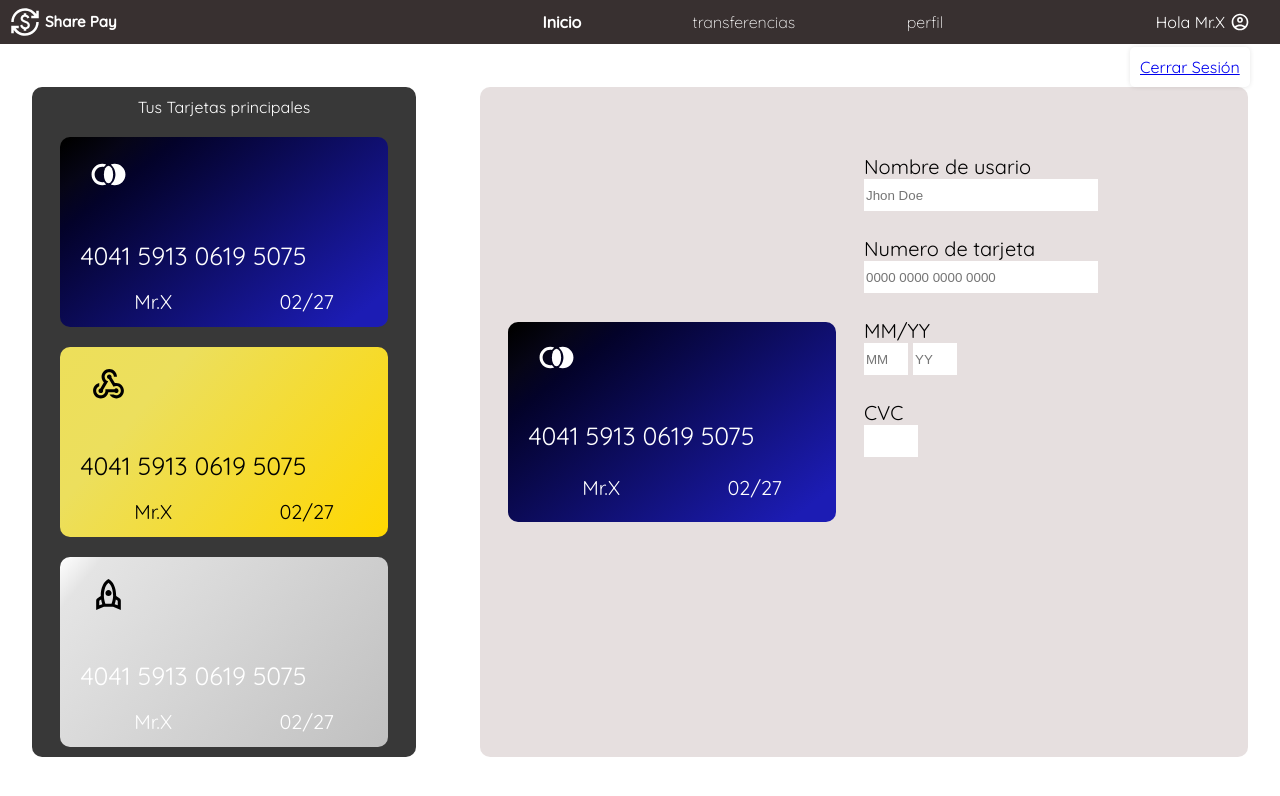
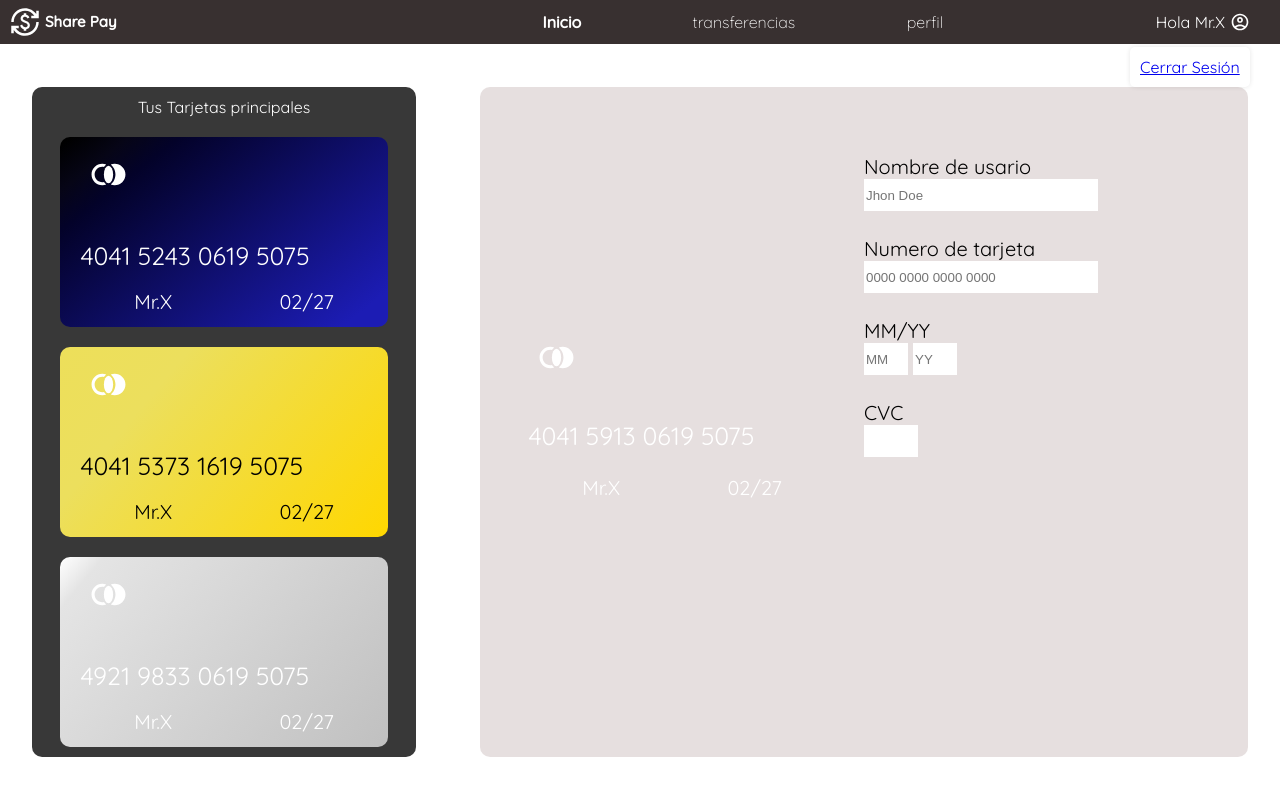
Before and after one commit to sant1ln/Share-Pay, a React (Vite) app: page /#/ in a window 1280 px wide. Both pictures are taken after a click on the button "Entrar". Shown: the top 796 px of the page. Built offline with nearby package versions, Linux system fonts and the light colour scheme.

Commit message:
Connect reducer with Cards view

```diff
--- a/src/components/Card.jsx
+++ b/src/components/Card.jsx
@@ -5,35 +5,18 @@ import platinum_logo from '../assets/icons/card_icon_3.svg'
 import { AuthContext } from '../context/auth/AuthContext';
 import './styles/card.css'
 
-export const Card = () => {
+export const Card = ({ type, number, expiration }) => {
 
   const { authState: { user } } = React.useContext(AuthContext);
+
   return (
     <>
-      <div className='card premium'>
+      <div className='card premium' id={type}>
         <img src={premium_logo} alt="logo_card" />
-        <span className='card-number'>4041 5913 0619 5075</span>
+        <span className='card-number'>{number}</span>
         <div className='card-user'>
           <p>{user}</p>
-          <p>02/27</p>
-        </div>
-      </div>
-
-      <div className='card gold'>
-        <img src={gold_logo} alt="logo_card" />
-        <span className='card-number'>4041 5913 0619 5075</span>
-        <div className='card-user'>
-          <p>{user}</p>
-          <p>02/27</p>
-        </div>
-      </div>
-
-      <div className='card platinum'>
-        <img src={platinum_logo} alt="logo_card" />
-        <span className='card-number'>4041 5913 0619 5075</span>
-        <div className='card-user'>
-          <p>{user}</p>
-          <p>02/27</p>
+          <p>{expiration}</p>
         </div>
       </div>
     </>
--- a/src/components/UserCard.jsx
+++ b/src/components/UserCard.jsx
@@ -1,12 +1,26 @@
-import React from 'react'
+import React, { useContext } from 'react'
+import { CardContext } from '../context/cards/CardContext';
 import { Card } from './Card';
 import './styles/usercard.css'
 
 export const UserCard = () => {
+
+  const { cardState: { cards } } = useContext(CardContext);
+
+  console.log(cards)
   return (
     <section className='user-card'>
       <p>Tus Tarjetas principales</p>
-      <Card />
+      {
+        cards.map(({ type, number, expiration }) => (
+          <Card
+            key={number}
+            number={number}
+            expiration={expiration}
+            type={type}
+            />
+        ))
+      }
     </section>
   )
 }
--- a/src/components/styles/card.css
+++ b/src/components/styles/card.css
@@ -27,18 +27,18 @@
   justify-content: space-around;
 }
 
-.premium {
+#premium {
   background: rgb(0, 0, 0);
   background: linear-gradient(142deg, rgba(0, 0, 0, 1) 2%, rgba(6, 5, 22, 1) 12%, rgba(3, 2, 41, 1) 21%, rgba(28, 28, 180, 1) 92%);
 }
 
-.gold {
+#gold {
   background: rgb(34, 193, 195);
   background: linear-gradient(130deg, rgba(34, 193, 195, 1) 0%, rgba(210, 233, 217, 1) 0%, rgba(237, 223, 90, 1) 0%, rgba(236, 223, 93, 1) 27%, rgba(255, 215, 0, 1) 100%);
   color: #000;
 }
 
-.platinum {
+#platinum {
   background: rgb(255, 255, 255);
   background: linear-gradient(130deg, rgba(255, 255, 255, 1) 0%, rgba(228, 228, 228, 1) 9%, rgba(192, 192, 192, 1) 100%);
 }
--- a/src/context/cards/cardReducer.js
+++ b/src/context/cards/cardReducer.js
@@ -4,23 +4,23 @@ export const initialCardState = {
   cards: [
     {
       type: 'premium',
-      number: '4041 5913 0619 5075',
+      number: '4041 5243 0619 5075',
       expiration: '02/27'
     },
     {
       type: 'gold',
-      number: '4041 5913 0619 5075',
+      number: '4041 5373 1619 5075',
       expiration: '02/27'
     },
     {
       type: 'platinum',
-      number: '4041 5913 0619 5075',
+      number: '4921 9833 0619 5075',
       expiration: '02/27'
     },
   ],
   selectedCard: {
     type: 'premium',
-    number: '4041 5913 0619 5075',
+    number: '4041 1298 0619 5075',
     expiration: '02/27'
   }
 }
```
